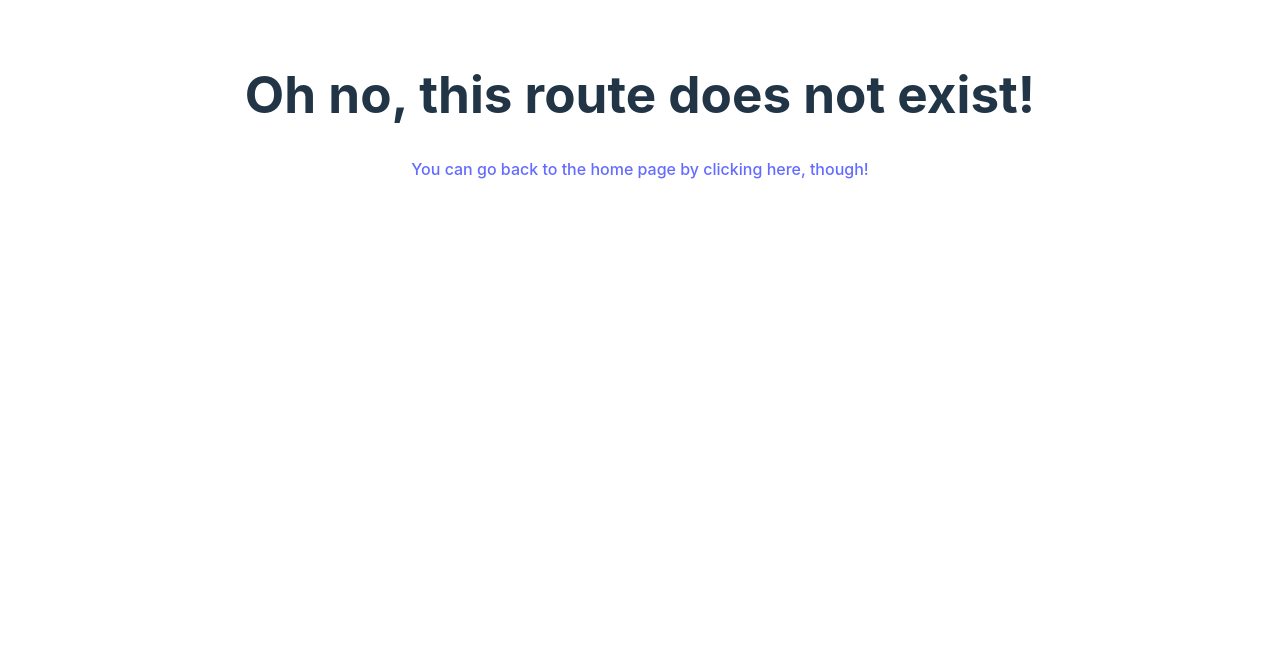
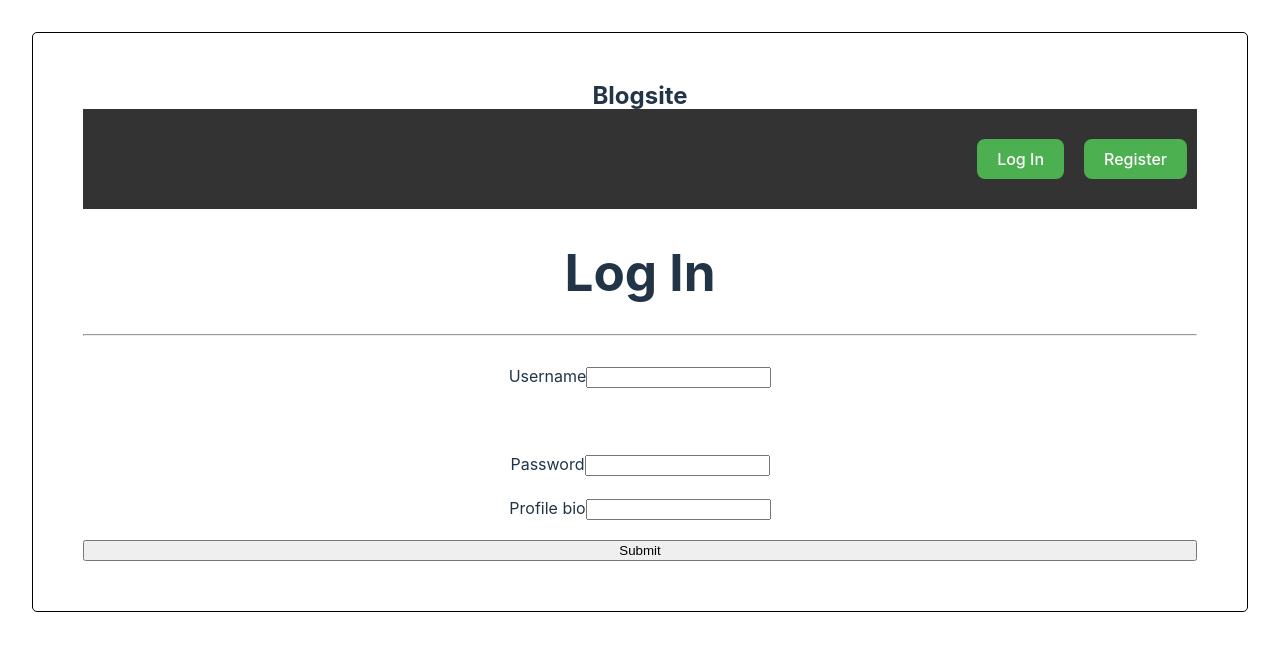
Before and after one commit to IT-miez/blog-api-project, a React (Vite) app in the folder frontend-blog-api/: page /register in a window 1280 px wide. Shown: the top 650 px of the page. Built offline with nearby package versions, Linux system fonts and the light colour scheme.

Commit message:
Blog-api Version 0.2 - added register functionality, still missing error outputs

```diff
--- /dev/null
+++ b/frontend-blog-api/src/components/Register.jsx
@@ -0,0 +1,72 @@
+import '../index.css'
+import Navbar from "./Navbar"
+
+function Register() {
+
+
+    function fetchUserData(event) {
+        event.preventDefault()
+        console.log("test user data")
+        console.log(document.querySelector('input[name="username"]').value)
+        console.log(document.querySelector('input[name="password"]').value)
+        console.log(document.querySelector('input[name="profile-summary"]').value)
+
+        let givenUsername = document.querySelector('input[name="username"]').value
+        let givenPassword = document.querySelector('input[name="password"]').value
+        let givenSummary = document.querySelector('input[name="profile-summary"]').value
+
+        fetch("http://localhost:5000/user/register",
+        {
+            headers: {
+                "Content-Type": "application/json"
+            },
+            method: "POST",
+            body: JSON.stringify({
+                username: givenUsername,
+                password: givenPassword,
+                profileSummary: givenSummary
+
+            })
+        })
+        .then(response => response.json())
+        .then((data) => {
+            console.log("REGISTER FETCH OUTPUT")
+            console.log(data)
+
+
+
+
+        })
+        .catch(error => console.log(error))
+    }
+
+    return (
+    <div className="login-container">
+        <Navbar></Navbar>
+        <h1>Log In</h1>
+        <hr />
+        <div >
+        <form className="login-information"  onSubmit={fetchUserData}>
+        <div>
+            <label>Username
+                <input type="text" name="username" id="username" required/>
+            </label>
+        </div>
+        <br></br>
+        <div>
+            <label>Password</label>
+        <input type="text" name="password" id="password" required/>
+        </div>
+        <div>
+            <label>Profile bio</label>
+        <input type="textfield" name="profile-summary" id="profile-summary"/>
+        </div>
+        <input type="submit"/>
+        </form>
+        </div>
+
+    </div>
+    );
+}
+
+export default Register;
--- a/frontend-blog-api/src/components/navbar.jsx
+++ b/frontend-blog-api/src/components/navbar.jsx
@@ -32,8 +32,8 @@ const Navbar = () => {
     <button className="login-button">Log In</button>
     </Link>
     button2 =
-    <Link to="signup">
-      <button className="signup-button">Sign Up</button>
+    <Link to="register">
+      <button className="register-button">Register</button>
     </Link>
   }
   else {
```
Also changed, not shown: frontend-blog-api/src/components/Router.jsx (+8 -3 lines), 2 other files (tests, documents, lock files or other folders).
